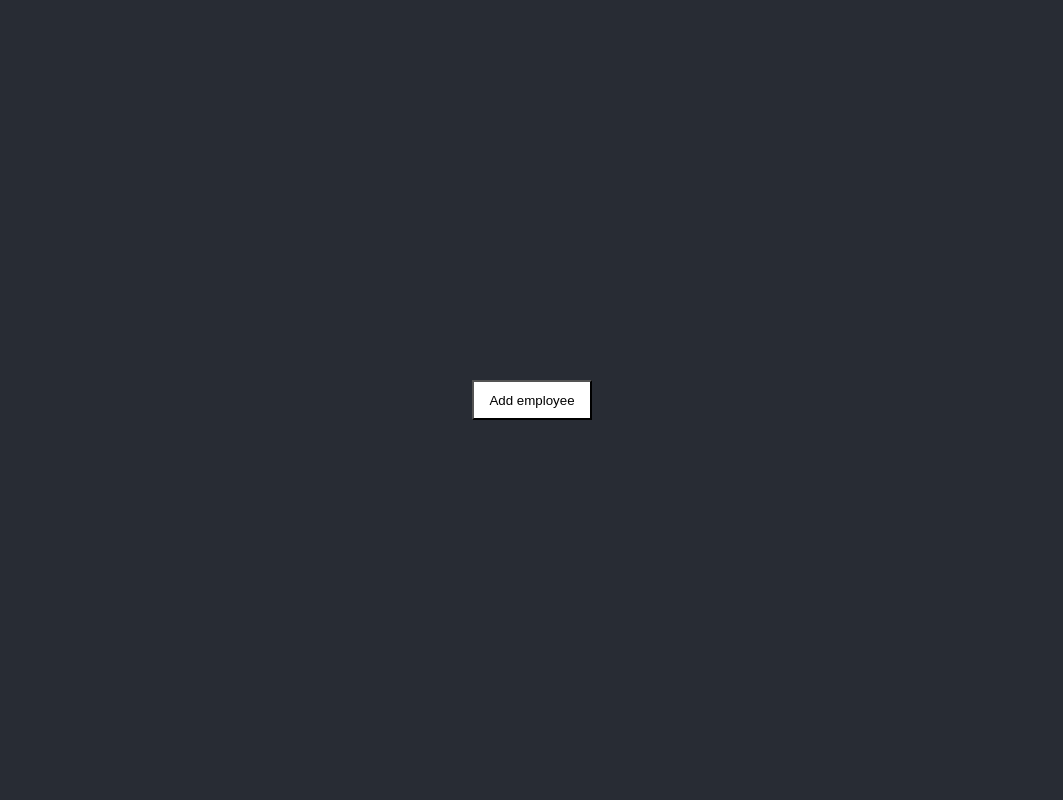
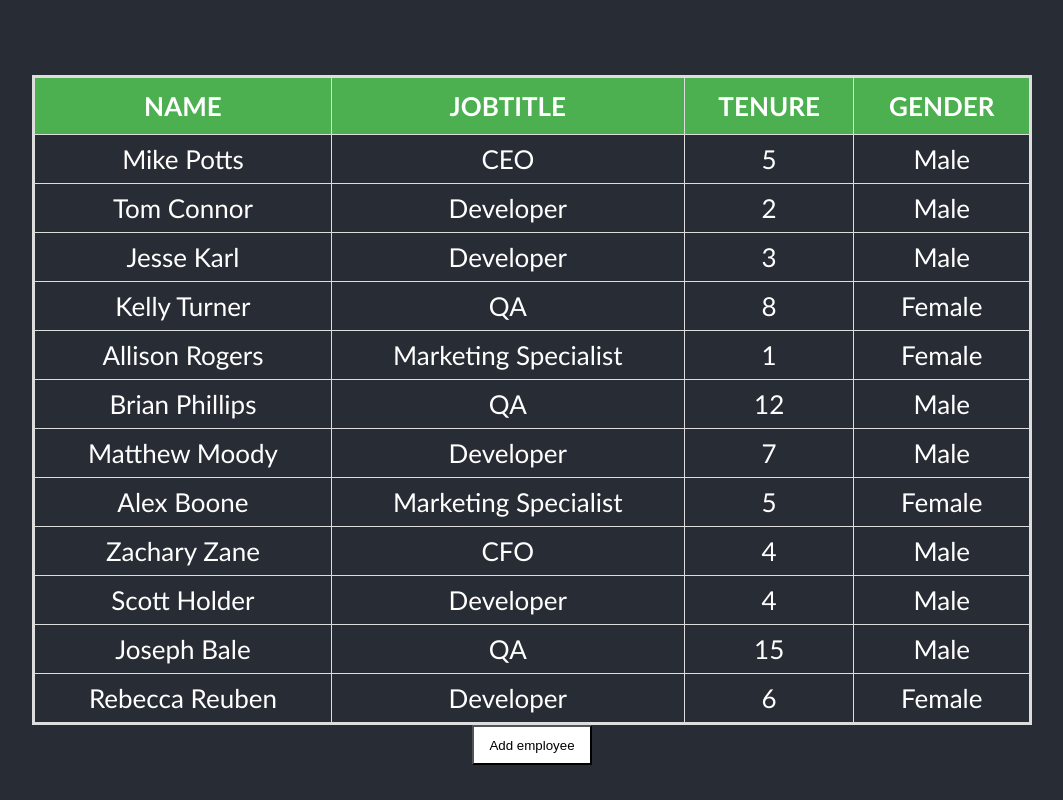
Before and after one commit to ikoma-softserve/sna-ui-candidate-test, a React (Create React App) app: page / in a window 1280 px wide. Shown: the whole page, without its empty margins (108-1171 px from the left). Built offline with nearby package versions, Linux system fonts and the light colour scheme.

Commit message:
Finished table

```diff
--- a/src/components/Main/index.js
+++ b/src/components/Main/index.js
@@ -1,9 +1,10 @@
 import React, { useCallback, useState } from "react";
 
+import Button from "../Button";
+import Form from "../Form";
+import Table from "../Table";
+
 import "./style.css";
-
-import { Button } from "../index";
-import Form from "../Form";
 
 export default function Main() {
   const [isNewEmployeeModeActive, setIsNewEmployeeModeActive] = useState(false);
@@ -14,6 +15,8 @@ export default function Main() {
 
   return (
     <main className={"App-main"}>
+      <Table />
+
       <Button
         label={"Add employee"}
         onClick={handleOnClickAddEmployee}
--- a/src/components/Table/index.js
+++ b/src/components/Table/index.js
@@ -1,5 +1,41 @@
-import React from "react";
+import React, { useContext, useCallback } from "react";
+
+import { EmployeesContext } from "../../context";
+
+import "./style.css";
 
 export default function Table() {
-  return <div></div>;
+  const { employeesList } = useContext(EmployeesContext);
+
+  const renderTableHeader = useCallback(() => {
+    let header = Object.keys(employeesList?.[0] ?? {});
+
+    return header?.map((key, index) => {
+      return <th key={index}>{key.toUpperCase()}</th>;
+    });
+  }, [employeesList]);
+
+  const renderTableData = useCallback(
+    () =>
+      employeesList.map(({ name, jobTitle, tenure, gender }, idx) => (
+        <tr key={idx}>
+          <td>{name}</td>
+          <td>{jobTitle}</td>
+          <td>{tenure}</td>
+          <td>{gender}</td>
+        </tr>
+      )),
+    [employeesList]
+  );
+
+  return (
+    <table className={"App-table"}>
+      {employeesList && (
+        <>
+          <tr>{renderTableHeader()}</tr>
+          <tbody>{renderTableData()}</tbody>
+        </>
+      )}
+    </table>
+  );
 }
--- /dev/null
+++ b/src/components/Table/style.css
@@ -0,0 +1,27 @@
+.App-table {
+  text-align: center;
+  font-family: "Trebuchet MS", Arial, Helvetica, sans-serif;
+  border-collapse: collapse;
+  border: 3px solid #ddd;
+  width: 100%;
+  max-width: 1000px;
+  margin-top: 40px;
+}
+
+.App-table td,
+.App-table th {
+  border: 1px solid #ddd;
+  padding: 8px;
+}
+
+.App-table tr:hover {
+  background-color: #ddd;
+}
+
+.App-table th {
+  padding-top: 12px;
+  padding-bottom: 12px;
+  text-align: center;
+  background-color: #4caf50;
+  color: white;
+}
--- a/src/hooks/useEmployees.js
+++ b/src/hooks/useEmployees.js
@@ -1,12 +1,12 @@
-import { useState, useCallback, useEffect } from "react";
+import { useState, useEffect } from "react";
 
 import { employeesData } from "../data";
 
 export default function useEmployees() {
   const [employeesList, setEmployeesList] = useState([]);
 
-  useEffect(() => {
-    setEmployeesList(
+  useEffect(async () => {
+    await setEmployeesList(
       employeesData.map(({ name, jobTitle, tenure, gender }) => ({
         name,
         jobTitle,
```
